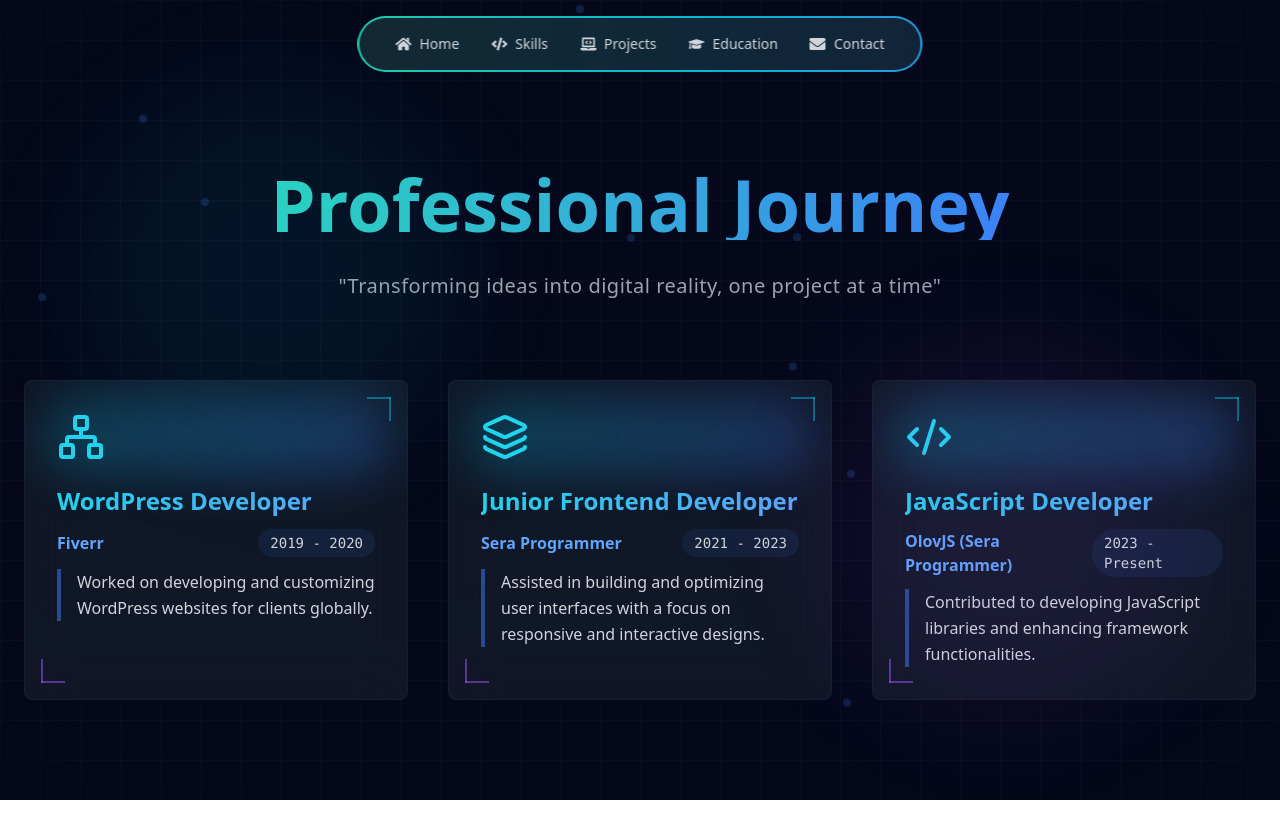
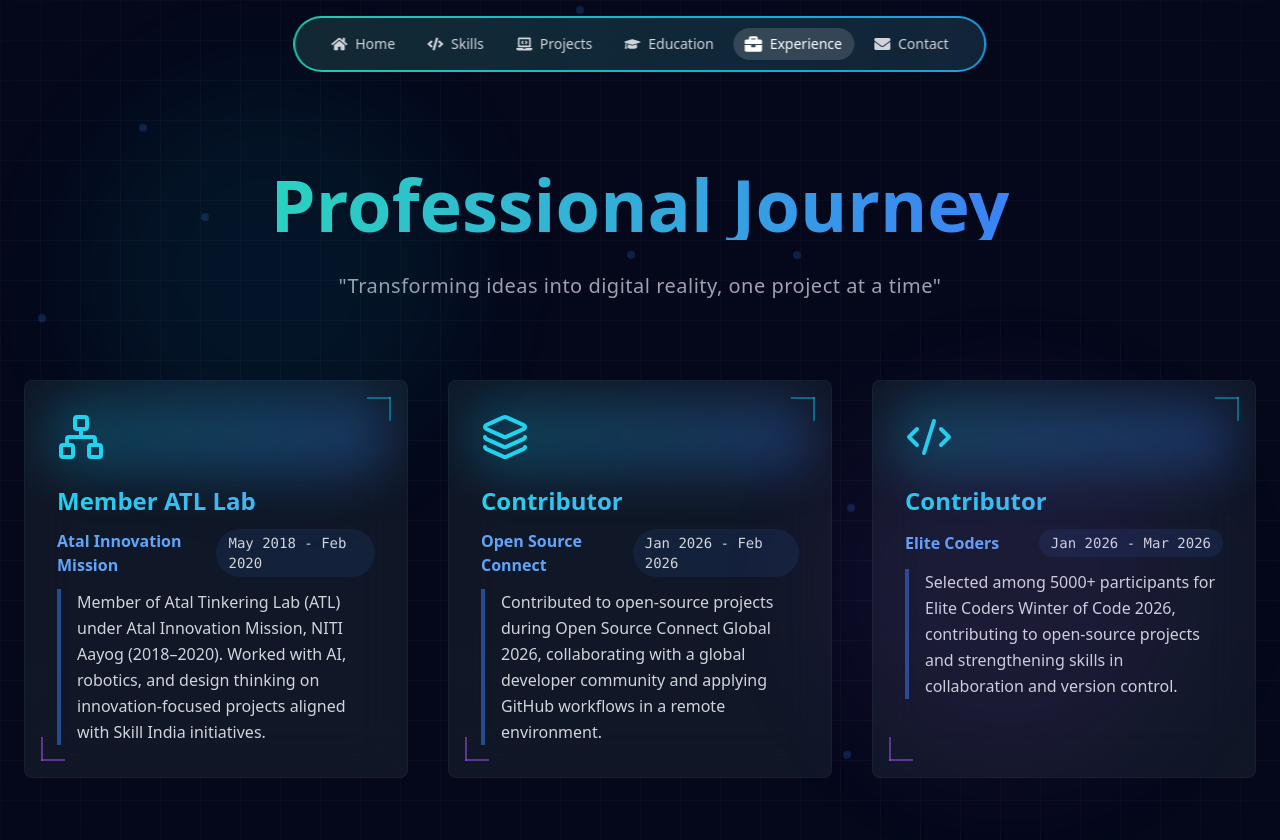
Before and after one commit to krishkhinchi/Portfolio, a React (Vite) app: page /experience in a window 1280 px wide. Shown: the top 840 px of the page. Before the commit the page ends 800 px from the top, so only its background shows below. Built offline with nearby package versions, Linux system fonts and the light colour scheme.

Commit message:
Portfolio

```diff
--- a/src/pages/Experience/Experience.jsx
+++ b/src/pages/Experience/Experience.jsx
@@ -55,27 +55,27 @@ const ExperienceSection = () => {
   const experiences = [
     {
       icon: Network,
-      title: "WordPress Developer",
-      company: "Fiverr",
-      period: "2019 - 2020",
+      title: "Member ATL Lab",
+      company: "Atal Innovation Mission",
+      period: "May 2018 - Feb 2020",
       description:
-        "Worked on developing and customizing WordPress websites for clients globally.",
+        "Member of Atal Tinkering Lab (ATL) under Atal Innovation Mission, NITI Aayog (2018–2020). Worked with AI, robotics, and design thinking on innovation-focused projects aligned with Skill India initiatives.",
     },
     {
       icon: Layers,
-      title: "Junior Frontend Developer",
-      company: "Sera Programmer",
-      period: "2021 - 2023",
+      title: "Contributor",
+      company: "Open Source Connect",
+      period: "Jan 2026 - Feb 2026",
       description:
-        "Assisted in building and optimizing user interfaces with a focus on responsive and interactive designs.",
+        "Contributed to open-source projects during Open Source Connect Global 2026, collaborating with a global developer community and applying GitHub workflows in a remote environment.",
     },
     {
       icon: Code2,
-      title: "JavaScript Developer",
-      company: "OlovJS (Sera Programmer)",
-      period: "2023 - Present",
+      title: "Contributor",
+      company: "Elite Coders",
+      period: "Jan 2026 - Mar 2026",
       description:
-        "Contributed to developing JavaScript libraries and enhancing framework functionalities.",
+        "Selected among 5000+ participants for Elite Coders Winter of Code 2026, contributing to open-source projects and strengthening skills in collaboration and version control.",
     },
   ];
 
--- a/src/pages/Header/Header.jsx
+++ b/src/pages/Header/Header.jsx
@@ -36,14 +36,13 @@ export default function Header() {
       text: "Education",
       path: "/education",
     },
-    // {
-    //   id: "experience",
-    //   icon: FaBriefcase,
-    //   text: "Experience",
-    //   path: "/experience",
-    // },
+    {
+      id: "experience",
+      icon: FaBriefcase,
+      text: "Experience",
+      path: "/experience",
+    },
     { id: "contact", icon: FaEnvelope, text: "Contact", path: "/contact" },
-    // { id: "contact", icon: FaEnvelope, text: "Contact", path: "/contact" },
   ];
 
   return (
```
